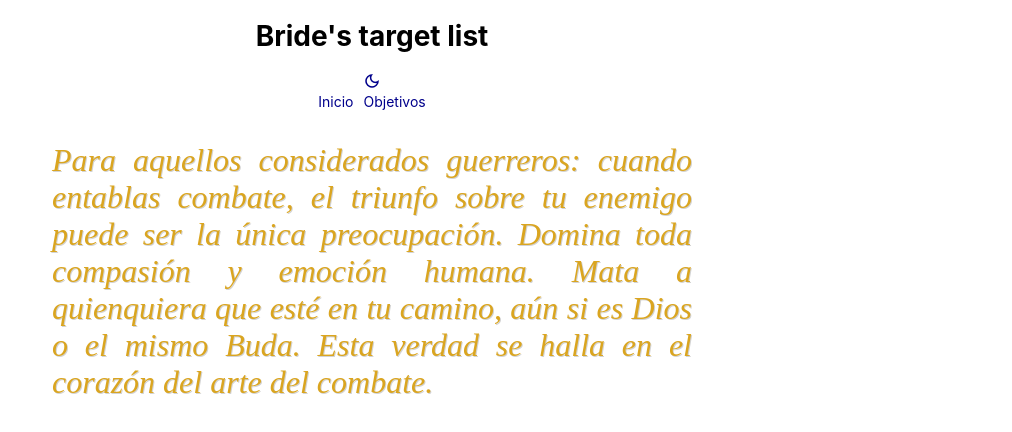
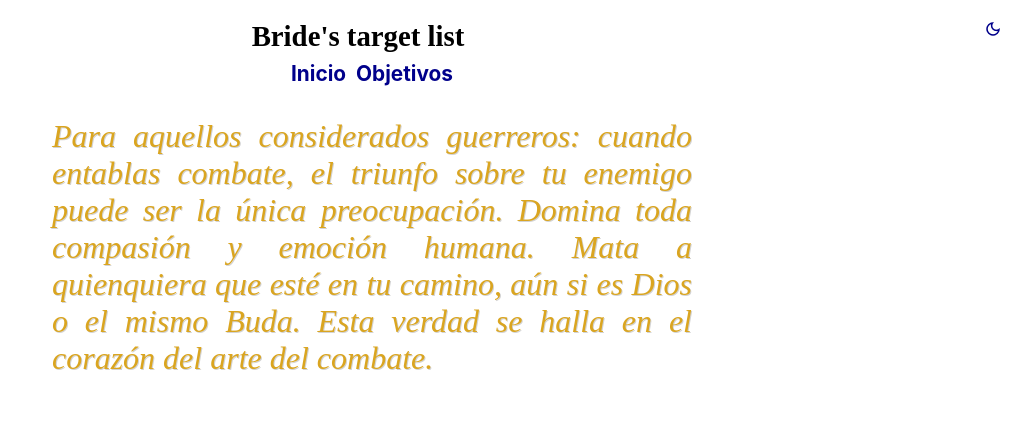
Before and after one commit to DavidRoyC/react-test1, a React (Create React App) app: page / in a window 1280 px wide. Shown: the top 432 px of the page, without its empty margins (268-1280 px from the left). Built offline with nearby package versions, Linux system fonts and the light colour scheme; no server answers.

Commit message:
Arreglo CSS cabecera

```diff
--- a/src/App.css
+++ b/src/App.css
@@ -1,3 +1,4 @@
 .App {
+  height: 100%;
   font-size: 14px;
 }
--- a/src/components/Header/Header.css
+++ b/src/components/Header/Header.css
@@ -1,6 +1,30 @@
 .App-header {
   text-align: center;
 }
+
+.App-header .titleBlock {
+  padding-top: 20px;
+}
+
+.App-header .titleBlock h1 {
+  font-family: Brush Script MT;
+  font-size: 1.8rem;
+  font-weight: bold;
+  margin: 0 0 0.5rem 0;
+}
+
+.App-header .titleBlock h2 {
+  font-family: Brush Script MT;
+  font-size: 1.5rem;
+  font-weight: normal;
+  margin: 0 0 0.5rem 0;
+}
+
+.App-header .options {
+  float: right;
+  padding: 20px 10px 0 0;
+}
+
 .App-header button {
   background-color: transparent;
   padding: 0;
@@ -8,6 +32,7 @@
   color: darkblue;
   cursor: pointer;
 }
+
 .App-header .mi-outlined {
   font-family: 'Material Icons Outlined';
   font-weight: normal;
--- a/src/components/Header/Header.jsx
+++ b/src/components/Header/Header.jsx
@@ -16,12 +16,12 @@ const Header = ({ subtitle, setTheme }) => {
 
   return (
     <header className="App-header">
-      <div>
+      <div className="options">
+        <button type="button" onClick={toggleTheme}><span className="mi-outlined">{theme.icon}</span></button>
+      </div>
+      <div className="titleBlock">
         <h1>Bride's target list</h1>
         <h2>{subtitle}</h2>
-      </div>
-      <div className="options">
-        <button type="button" onClick={toggleTheme}><span className="mi-outlined">{theme.icon}</span></button>
       </div>
     </header>
   )
--- a/src/components/TopNavbar/TopNavbar.css
+++ b/src/components/TopNavbar/TopNavbar.css
@@ -9,4 +9,6 @@
   color: darkblue;
   text-decoration: none !important;
   cursor: pointer;
+  font-weight: bold;
+  font-size: 1.3rem;
 }
--- a/src/index.css
+++ b/src/index.css
@@ -1,8 +1,8 @@
-html,body {
+html {
   height: 100%;
 }
 body {
-  min-height: 100vh;
+  min-height: 100%;
   margin: 0;
   font-family: -apple-system, BlinkMacSystemFont, 'Segoe UI', 'Roboto', 'Oxygen',
     'Ubuntu', 'Cantarell', 'Fira Sans', 'Droid Sans', 'Helvetica Neue',
@@ -11,6 +11,10 @@ body {
   -moz-osx-font-smoothing: grayscale;
 }
 
+#root {
+  height: 100%;
+}
+
 code {
   font-family: source-code-pro, Menlo, Monaco, Consolas, 'Courier New',
     monospace;
```
